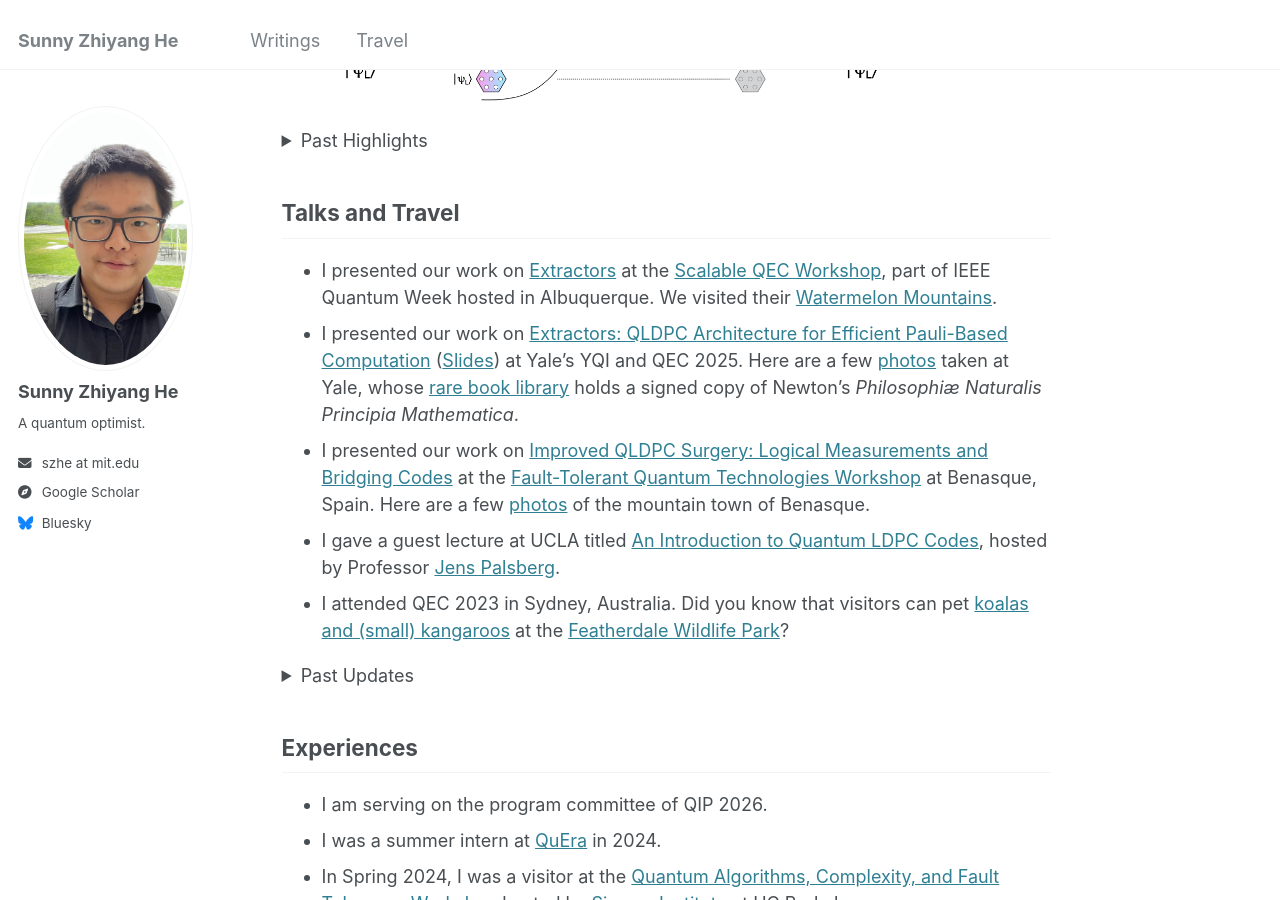
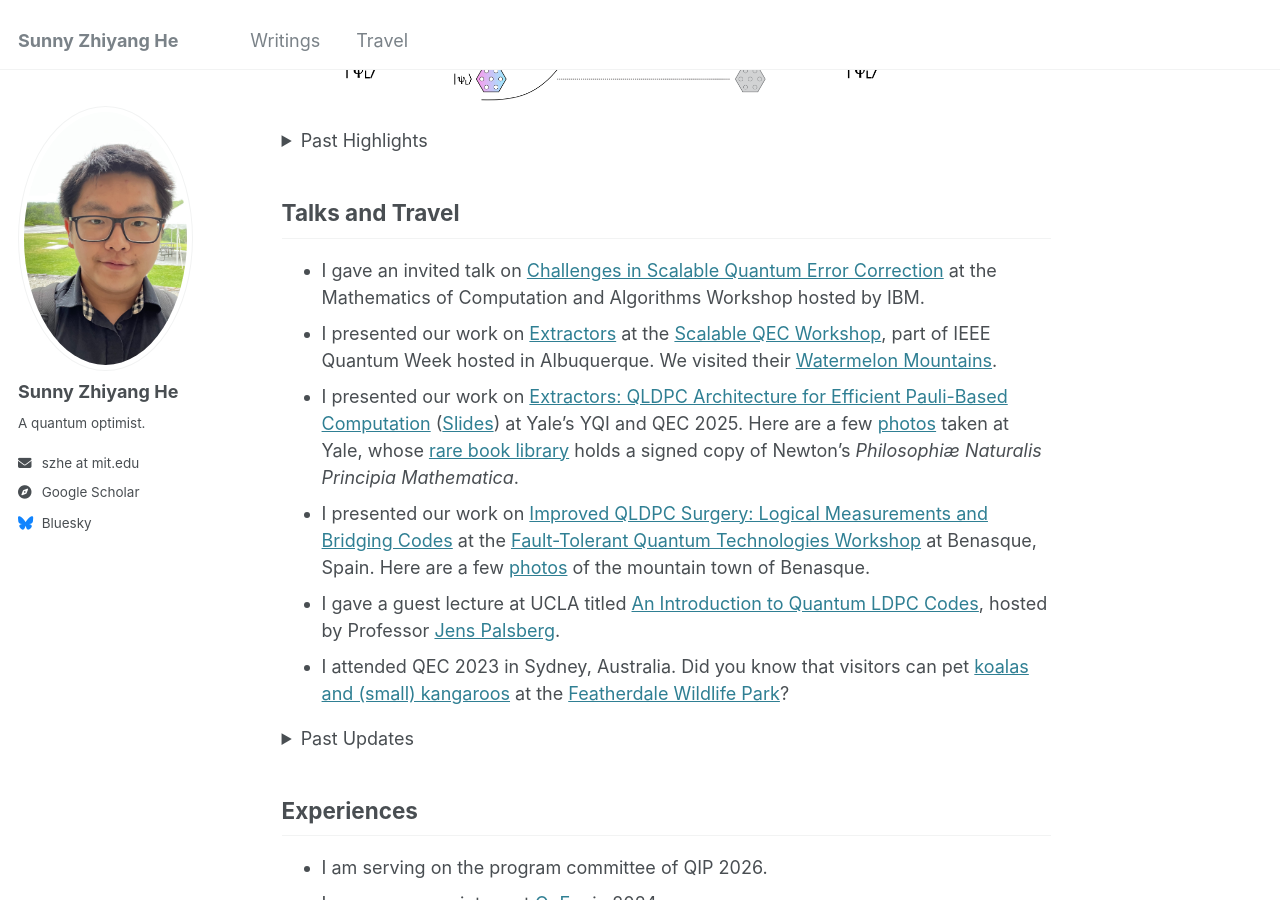
Before and after one commit to SunnyZhiyangHe/sunnyzhiyanghe.github.io, a Jekyll site: the page built from _pages/about.md, in a window 1280 px wide and 900 px high, scrolled down 1360 px. Built offline with Jekyll 4.4.1, drawn with Linux system fonts in a browser that asks for light colours.

Commit message:
Update about.md

```diff
--- a/_pages/about.md
+++ b/_pages/about.md
@@ -49,6 +49,7 @@ Prior to grad school I was an undergrad at CMU. I worked in graph algorithms wit
 </details>
 
 ## Talks and Travel {#talks}
+- I gave an invited talk on [Challenges in Scalable Quantum Error Correction](https://sunnyzhiyanghe.github.io/files/Challenges_in_Scalable_QEC.pdf) at the Mathematics of Computation and Algorithms Workshop hosted by IBM.
 - I presented our work on [Extractors](https://arxiv.org/abs/2503.10390) at the [Scalable QEC Workshop](https://error-correction-lab.github.io/QECWorkshop2025/), part of IEEE Quantum Week hosted in Albuquerque. We visited their [Watermelon Mountains](/travel#ABQ).
 - I presented our work on [Extractors: QLDPC Architecture for Efficient Pauli-Based Computation](https://arxiv.org/abs/2503.10390) ([Slides](files/Extractors.pdf)) at Yale's YQI and QEC 2025. Here are a few [photos](/travel#Yale) taken at Yale, whose [rare book library](https://beinecke.library.yale.edu/) holds a signed copy of Newton's *Philosophiæ Naturalis Principia Mathematica*.
 - I presented our work on [Improved QLDPC Surgery: Logical Measurements and Bridging Codes](https://arxiv.org/abs/2407.18393) at the [Fault-Tolerant Quantum Technologies Workshop](https://www.benasque.org/2024ftqt/) at Benasque, Spain. Here are a few [photos](/travel#Benasque) of the mountain town of Benasque.
```
